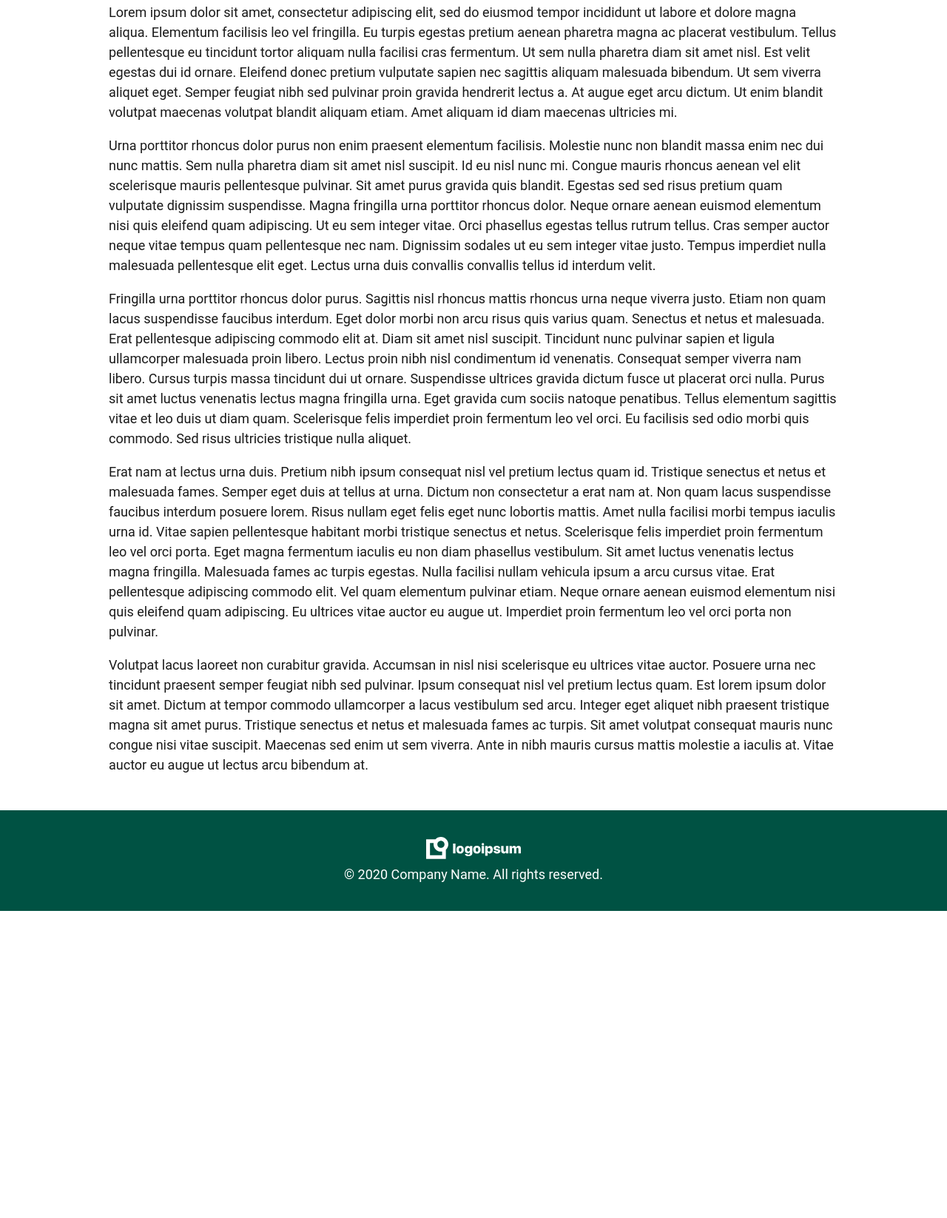
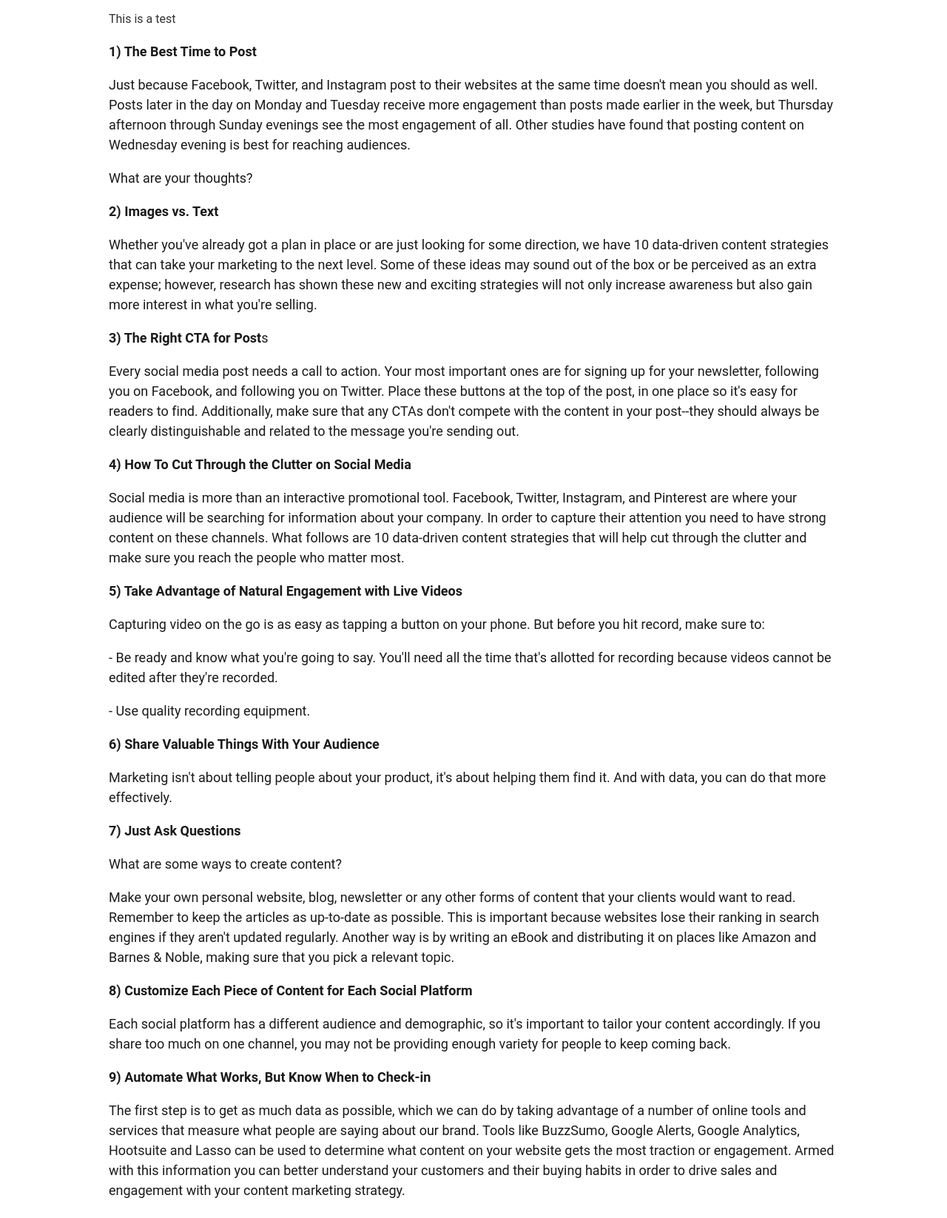
Before and after one commit to xemnias-tech/Blog-Website2, an Eleventy site: page src/blog/2021-05-28-my-third-article.md in a window 1280 px wide. Shown: the part 974-2620 px from the top of the page at 74% size. Before the commit the page ends 2205 px from the top, so only its background shows below. Built offline with nearby package versions, Linux system fonts and the light colour scheme; Eleventy itself is replaced by a stand-in of ours; files that its build step writes are made by us from their sources.

Commit message:
Update Blog “2021-05-28-my-third-article”

```diff
--- a/src/blog/2021-05-28-my-third-article.md
+++ b/src/blog/2021-05-28-my-third-article.md
@@ -1,19 +1,82 @@
 ---
-title: My Third Article
-author: Kevin Powell
-date: 2021-05-28
-tags: ['post', 'featured']
+title: 9 Data-Driven Content Strategies For Marketing Success
+description: " Marketing is often seen as an art, not a science. The truth,
+  however, is that marketing should be done in the most data-driven way
+  possible. This doesn’t mean that you can’t market with your intuition; it just
+  means that you need to validate and confirm your gut feelings with the data
+  available to you first. These 10 data-driven content strategies will help you
+  find success with your marketing efforts by giving you the information and
+  tools necessary to inform your decisions and build upon previous successes."
+author: teevo.io
+date: 2022-09-20T16:00:00.000Z
+tags:
+  - post
+  - featured
 image: /assets/blog/article-3.jpg
 imageAlt: This is a test
-description: Lorem ipsum dolor sit amet consectetur adipisicing elit. Perferendis accusantium sit illo neque rem omnis quaerat, nam similique vitae delectus ad magni vel quo maxime, magnam placeat. Reprehenderit, distinctio aliquam?
 ---
+<!--StartFragment-->
 
-Lorem ipsum dolor sit amet, consectetur adipiscing elit, sed do eiusmod tempor incididunt ut labore et dolore magna aliqua. Elementum facilisis leo vel fringilla. Eu turpis egestas pretium aenean pharetra magna ac placerat vestibulum. Tellus pellentesque eu tincidunt tortor aliquam nulla facilisi cras fermentum. Ut sem nulla pharetra diam sit amet nisl. Est velit egestas dui id ornare. Eleifend donec pretium vulputate sapien nec sagittis aliquam malesuada bibendum. Ut sem viverra aliquet eget. Semper feugiat nibh sed pulvinar proin gravida hendrerit lectus a. At augue eget arcu dictum. Ut enim blandit volutpat maecenas volutpat blandit aliquam etiam. Amet aliquam id diam maecenas ultricies mi.
+**1) The Best Time to Post**
 
-Urna porttitor rhoncus dolor purus non enim praesent elementum facilisis. Molestie nunc non blandit massa enim nec dui nunc mattis. Sem nulla pharetra diam sit amet nisl suscipit. Id eu nisl nunc mi. Congue mauris rhoncus aenean vel elit scelerisque mauris pellentesque pulvinar. Sit amet purus gravida quis blandit. Egestas sed sed risus pretium quam vulputate dignissim suspendisse. Magna fringilla urna porttitor rhoncus dolor. Neque ornare aenean euismod elementum nisi quis eleifend quam adipiscing. Ut eu sem integer vitae. Orci phasellus egestas tellus rutrum tellus. Cras semper auctor neque vitae tempus quam pellentesque nec nam. Dignissim sodales ut eu sem integer vitae justo. Tempus imperdiet nulla malesuada pellentesque elit eget. Lectus urna duis convallis convallis tellus id interdum velit.
+Just because Facebook, Twitter, and Instagram post to their websites at the same time doesn't mean you should as well. Posts later in the day on Monday and Tuesday receive more engagement than posts made earlier in the week, but Thursday afternoon through Sunday evenings see the most engagement of all. Other studies have found that posting content on Wednesday evening is best for reaching audiences.
 
-Fringilla urna porttitor rhoncus dolor purus. Sagittis nisl rhoncus mattis rhoncus urna neque viverra justo. Etiam non quam lacus suspendisse faucibus interdum. Eget dolor morbi non arcu risus quis varius quam. Senectus et netus et malesuada. Erat pellentesque adipiscing commodo elit at. Diam sit amet nisl suscipit. Tincidunt nunc pulvinar sapien et ligula ullamcorper malesuada proin libero. Lectus proin nibh nisl condimentum id venenatis. Consequat semper viverra nam libero. Cursus turpis massa tincidunt dui ut ornare. Suspendisse ultrices gravida dictum fusce ut placerat orci nulla. Purus sit amet luctus venenatis lectus magna fringilla urna. Eget gravida cum sociis natoque penatibus. Tellus elementum sagittis vitae et leo duis ut diam quam. Scelerisque felis imperdiet proin fermentum leo vel orci. Eu facilisis sed odio morbi quis commodo. Sed risus ultricies tristique nulla aliquet.
+What are your thoughts?
 
-Erat nam at lectus urna duis. Pretium nibh ipsum consequat nisl vel pretium lectus quam id. Tristique senectus et netus et malesuada fames. Semper eget duis at tellus at urna. Dictum non consectetur a erat nam at. Non quam lacus suspendisse faucibus interdum posuere lorem. Risus nullam eget felis eget nunc lobortis mattis. Amet nulla facilisi morbi tempus iaculis urna id. Vitae sapien pellentesque habitant morbi tristique senectus et netus. Scelerisque felis imperdiet proin fermentum leo vel orci porta. Eget magna fermentum iaculis eu non diam phasellus vestibulum. Sit amet luctus venenatis lectus magna fringilla. Malesuada fames ac turpis egestas. Nulla facilisi nullam vehicula ipsum a arcu cursus vitae. Erat pellentesque adipiscing commodo elit. Vel quam elementum pulvinar etiam. Neque ornare aenean euismod elementum nisi quis eleifend quam adipiscing. Eu ultrices vitae auctor eu augue ut. Imperdiet proin fermentum leo vel orci porta non pulvinar.
 
-Volutpat lacus laoreet non curabitur gravida. Accumsan in nisl nisi scelerisque eu ultrices vitae auctor. Posuere urna nec tincidunt praesent semper feugiat nibh sed pulvinar. Ipsum consequat nisl vel pretium lectus quam. Est lorem ipsum dolor sit amet. Dictum at tempor commodo ullamcorper a lacus vestibulum sed arcu. Integer eget aliquet nibh praesent tristique magna sit amet purus. Tristique senectus et netus et malesuada fames ac turpis. Sit amet volutpat consequat mauris nunc congue nisi vitae suscipit. Maecenas sed enim ut sem viverra. Ante in nibh mauris cursus mattis molestie a iaculis at. Vitae auctor eu augue ut lectus arcu bibendum at.
+
+**2) Images vs. Text**
+
+Whether you've already got a plan in place or are just looking for some direction, we have 10 data-driven content strategies that can take your marketing to the next level. Some of these ideas may sound out of the box or be perceived as an extra expense; however, research has shown these new and exciting strategies will not only increase awareness but also gain more interest in what you're selling.
+
+
+
+**3) The Right CTA for Post**s
+
+Every social media post needs a call to action. Your most important ones are for signing up for your newsletter, following you on Facebook, and following you on Twitter. Place these buttons at the top of the post, in one place so it's easy for readers to find. Additionally, make sure that any CTAs don't compete with the content in your post--they should always be clearly distinguishable and related to the message you're sending out.
+
+
+
+**4) How To Cut Through the Clutter on Social Media**
+
+Social media is more than an interactive promotional tool. Facebook, Twitter, Instagram, and Pinterest are where your audience will be searching for information about your company. In order to capture their attention you need to have strong content on these channels. What follows are 10 data-driven content strategies that will help cut through the clutter and make sure you reach the people who matter most.
+
+
+
+**5) Take Advantage of Natural Engagement with Live Videos**
+
+Capturing video on the go is as easy as tapping a button on your phone. But before you hit record, make sure to:
+
+\- Be ready and know what you're going to say. You'll need all the time that's allotted for recording because videos cannot be edited after they're recorded.
+
+\- Use quality recording equipment.
+
+
+
+**6) Share Valuable Things With Your Audience**
+
+Marketing isn't about telling people about your product, it's about helping them find it. And with data, you can do that more effectively.
+
+
+
+**7) Just Ask Questions**
+
+What are some ways to create content?
+
+Make your own personal website, blog, newsletter or any other forms of content that your clients would want to read. Remember to keep the articles as up-to-date as possible. This is important because websites lose their ranking in search engines if they aren't updated regularly. Another way is by writing an eBook and distributing it on places like Amazon and Barnes & Noble, making sure that you pick a relevant topic.
+
+
+
+**8) Customize Each Piece of Content for Each Social Platform**
+
+Each social platform has a different audience and demographic, so it's important to tailor your content accordingly. If you share too much on one channel, you may not be providing enough variety for people to keep coming back.
+
+
+
+**9) Automate What Works, But Know When to Check-in**
+
+The first step is to get as much data as possible, which we can do by taking advantage of a number of online tools and services that measure what people are saying about our brand. Tools like BuzzSumo, Google Alerts, Google Analytics, Hootsuite and Lasso can be used to determine what content on your website gets the most traction or engagement. Armed with this information you can better understand your customers and their buying habits in order to drive sales and engagement with your content marketing strategy.
+
+
+
+<!--EndFragment-->
```
